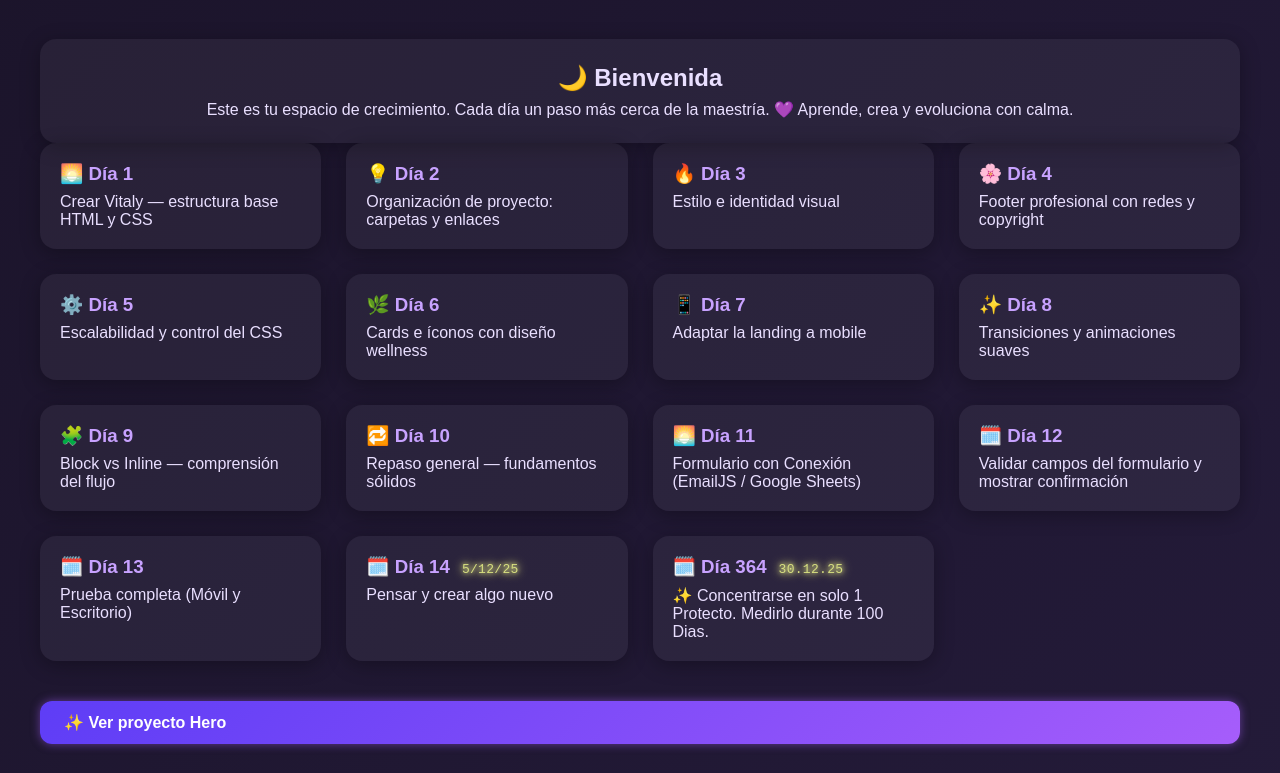
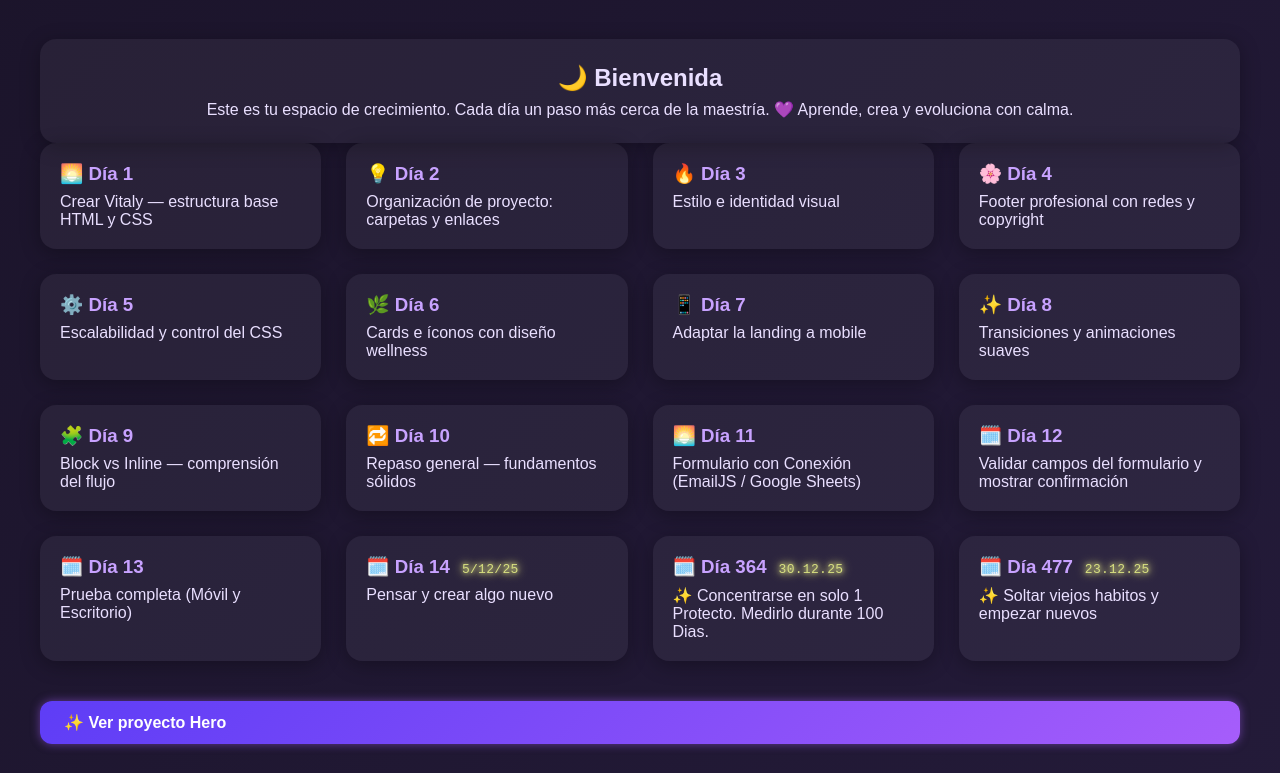
Before and after one commit to Minaraii/100DaysOfCode, a plain HTML site: page Diario/index.html in a window 1280 px wide. Shown: the part 179-952 px from the top of the page. Drawn offline with Linux system fonts and the light colour scheme.

Commit message:
add day-card:Day 477

```diff
--- a/Diario/index.html
+++ b/Diario/index.html
@@ -105,6 +105,14 @@
             </div>
             <p>✨ Concentrarse en solo 1 Protecto. Medirlo durante 100 Dias.</p>
         </div>
+
+        <div class="day-card">
+            <div class="day-header">
+            <h3>🗓️ Día 477</h3>
+            <span class="date-cool">23.12.25</span>
+            </div>
+            <p>✨ Soltar viejos habitos y empezar nuevos</p>
+        </div>
         </section>
     </main>
     <a href="src/sections/hero.html" class="btn-hero">✨ Ver proyecto Hero</a>
```
